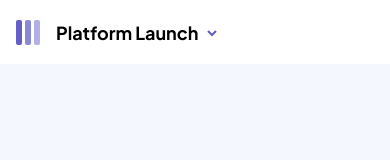
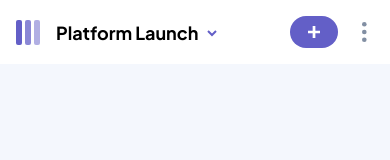
Before and after one commit to ryanbradley-webdev/kanban-task-management-app, a React (Vite) app: page / in a window 390 px wide. Shown: the top 160 px of the page. Built offline with nearby package versions, Linux system fonts and the light colour scheme.

Commit message:
Add menu buttons to header with mobile styling.

```diff
--- /dev/null
+++ b/src/assets/EllipsesIcon.tsx
@@ -0,0 +1,11 @@
+export default function EllipsesIcon() {
+    return (
+        <svg width="5" height="20" xmlns="http://www.w3.org/2000/svg">
+            <g fill="#828FA3" fillRule="evenodd">
+                <circle cx="2.308" cy="2.308" r="2.308"/>
+                <circle cx="2.308" cy="10" r="2.308"/>
+                <circle cx="2.308" cy="17.692" r="2.308"/>
+            </g>
+        </svg>
+    )
+}
--- a/src/assets/PlusIcon.tsx
+++ b/src/assets/PlusIcon.tsx
@@ -1,10 +1,7 @@
 export default function PlusIcon() {
     return (
-        <svg width="15" height="15" xmlns="http://www.w3.org/2000/svg">
-            <g fill="#828FA3" fillRule="evenodd">
-                <path d="m12.728 0 2.122 2.122L2.122 14.85 0 12.728z"/>
-                <path d="M0 2.122 2.122 0 14.85 12.728l-2.122 2.122z"/>
-            </g>
+        <svg width="12" height="12" xmlns="http://www.w3.org/2000/svg">
+            <path fill="#FFF" d="M7.368 12V7.344H12V4.632H7.368V0H4.656v4.632H0v2.712h4.656V12z"/>
         </svg>
     )
 }
--- a/src/components/header/Header.tsx
+++ b/src/components/header/Header.tsx
@@ -5,6 +5,8 @@ import { useMediaQuery } from 'usehooks-ts'
 import MobileLogo from '../../assets/MobileLogo'
 import DarkLogo from '../../assets/DarkLogo'
 import LightLogo from '../../assets/LightLogo'
+import PlusIcon from '../../assets/PlusIcon'
+import EllipsesIcon from '../../assets/EllipsesIcon'
 
 export default function Header({
     boardListVisible,
@@ -49,6 +51,26 @@ export default function Header({
                 )
             }
 
+            <div
+                className={styles.options_container}
+            >
+
+                <button>
+
+                    <PlusIcon />
+
+                    {!smallScreen && 'Add New Task'}
+
+                </button>
+
+                <button>
+
+                    <EllipsesIcon />
+
+                </button>
+
+            </div>
+
         </header>
     )
 }
--- a/src/components/header/header.module.css
+++ b/src/components/header/header.module.css
@@ -4,6 +4,7 @@
     left: 0;
     width: 100%;
     display: flex;
+    justify-content: space-between;
     align-items: center;
     height: 64px;
     padding-inline: 16px;
@@ -35,3 +36,32 @@
 .list_control_btn[data-list-visible='true']::after {
     rotate: 180deg;
 }
+
+.options_container {
+    display: flex;
+    align-items: center;
+    gap: 16px;
+}
+
+.options_container button:first-child {
+    display: flex;
+    align-items: center;
+    justify-content: center;
+    height: 32px;
+    min-width: 48px;
+    color: var(--clr-white-pri);
+    background-color: var(--clr-purple-700);
+    border: none;
+    border-radius: 48px;
+}
+
+.options_container button:first-child svg {
+    fill: var(--clr-white-pri);
+}
+
+.options_container button:last-child {
+    height: 20px;
+    width: 20px;
+    background-color: transparent;
+    border: none;
+}
```
Also changed, not shown: src/assets/DeleteIcon.tsx (added, +10 -0 lines).
